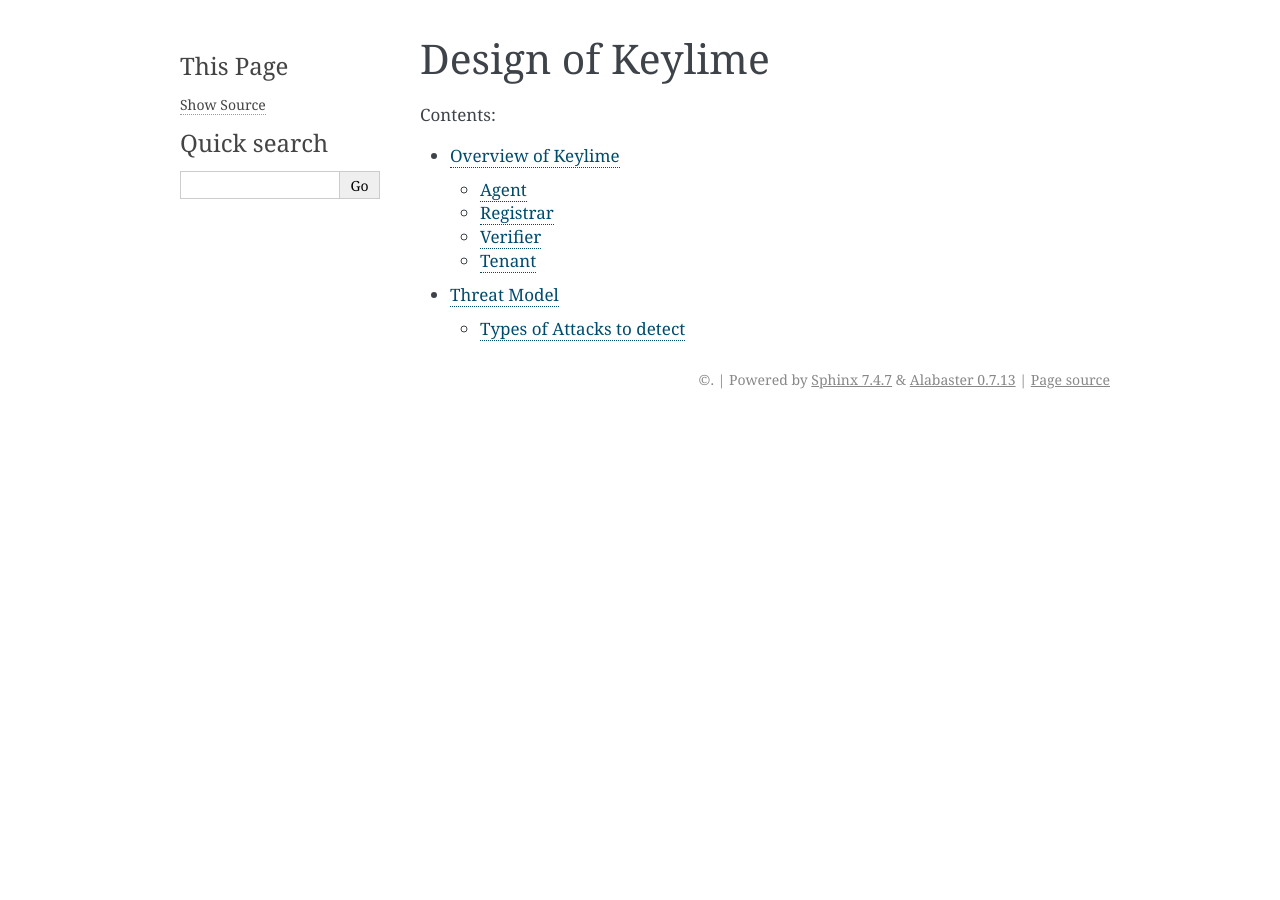
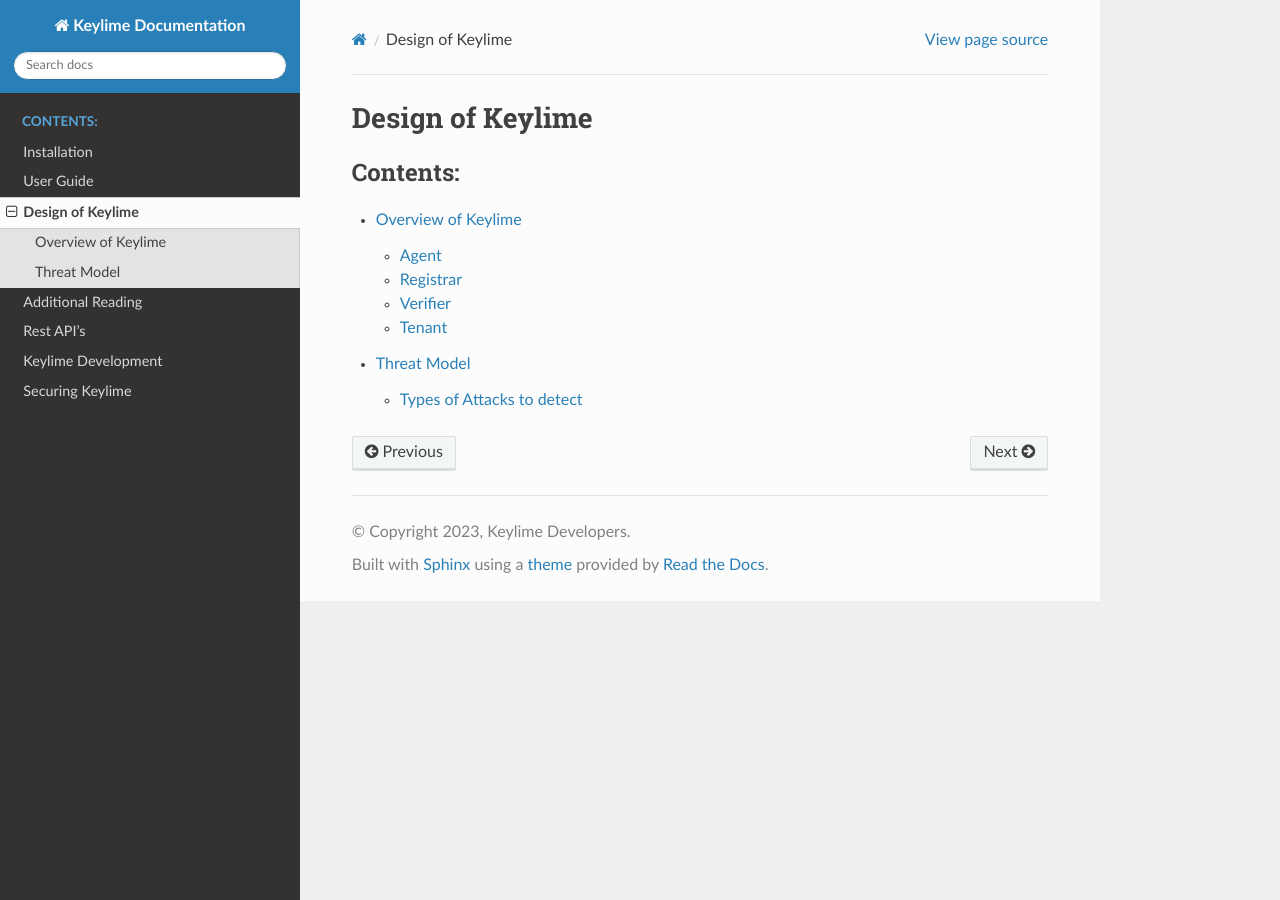
Before and after one commit to keylime/keylime, a Sphinx documentation site: the page built from docs/design.rst, in a window 1280 px wide. Built offline with Sphinx 7.4.7 and the Read the Docs theme 2.0.0, drawn with Linux system fonts in a browser that asks for light colours.

Commit message:
docs: fix conf.py
8b5decd accidentally also the variables used for Sphinx configuration.

Signed-off-by: Thore Sommer <mail@thson.de>

```diff
--- a/docs/conf.py
+++ b/docs/conf.py
@@ -1,3 +1,4 @@
+# pylint: disable=invalid-name
 # -*- coding: utf-8 -*-
 #
 # Configuration file for the Sphinx documentation builder.
@@ -19,14 +20,14 @@
 
 # -- Project information -----------------------------------------------------
 
-PROJECT = "Keylime Documentation"
-COPYRIGHT = "2022, Keylime Developers"
-AUTHOR = "Keylime Developers"
+project = "Keylime Documentation"
+copyright = "2023, Keylime Developers"
+author = "Keylime Developers"
 
 # The short X.Y version
-VERSION = ""
+version = ""
 # The full version, including alpha/beta/rc tags
-RELEASE = "7.8.0"
+release = "7.8.0"
 
 
 # -- General configuration ---------------------------------------------------
@@ -50,6 +51,7 @@
     "recommonmark",
     "notfound.extension",
     "sphinxcontrib.bibtex",
+    "sphinx_rtd_theme",
 ]
 bibtex_bibfiles = ["publications.bib"]
 
@@ -60,17 +62,17 @@
 # You can specify multiple suffix as a list of string:
 #
 # SOURCE_SUFFIX = ['.rst', '.md']
-SOURCE_SUFFIX = ".rst"
+source_suffix = ".rst"
 
 # The master toctree document.
-MASTER_DOC = "index"
+master_doc = "index"
 
 # The language for content autogenerated by Sphinx. Refer to documentation
 # for a list of supported languages.
 #
 # This is also used if you do content translation via gettext catalogs.
 # Usually you set "language" from the command line for these cases.
-LANGUAGE = None
+language = "en"
 
 # List of patterns, relative to source directory, that match files and
 # directories to ignore when looking for source files.
@@ -78,7 +80,7 @@
 exclude_patterns = ["_build", "Thumbs.db", ".DS_Store"]
 
 # The name of the Pygments (syntax highlighting) style to use.
-PYGMENTS_STYLE = None
+pygments_style = None
 
 
 # -- Options for HTML output -------------------------------------------------
@@ -87,7 +89,7 @@
 # a list of builtin themes.
 #
 # HTML_THEME = 'alabaster'
-HTML_THEME = "sphinx_rtd_theme"
+html_theme = "sphinx_rtd_theme"
 # Theme options are theme-specific and customize the look and feel of a theme
 # further.  For a list of options available for each theme, see the
 # documentation.
@@ -113,7 +115,7 @@
 # -- Options for HTMLHelp output ---------------------------------------------
 
 # Output file base name for HTML help builder.
-HTMLHELP_BASENAME = "KeylimeDocumentationdoc"
+htmlhelp_basename = "KeylimeDocumentationdoc"
 
 
 # -- Options for LaTeX output ------------------------------------------------
@@ -137,7 +139,7 @@
 # (source start file, target name, title,
 #  author, documentclass [howto, manual, or own class]).
 latex_documents = [
-    (MASTER_DOC, "KeylimeDocumentation.tex", "Keylime Documentation Documentation", "Keylime Developers", "manual"),
+    (master_doc, "KeylimeDocumentation.tex", "Keylime Documentation Documentation", "Keylime Developers", "manual"),
 ]
 
 
@@ -145,7 +147,7 @@
 
 # One entry per manual page. List of tuples
 # (source start file, name, description, authors, manual section).
-man_pages = [(MASTER_DOC, "keylimedocumentation", "Keylime Documentation Documentation", [AUTHOR], 1)]
+man_pages = [(master_doc, "keylimedocumentation", "Keylime Documentation Documentation", [author], 1)]
 
 
 # -- Options for Texinfo output ----------------------------------------------
@@ -155,10 +157,10 @@
 #  dir menu entry, description, category)
 texinfo_documents = [
     (
-        MASTER_DOC,
+        master_doc,
         "KeylimeDocumentation",
         "Keylime Documentation Documentation",
-        AUTHOR,
+        author,
         "KeylimeDocumentation",
         "One line description of project.",
         "Miscellaneous",
@@ -169,7 +171,7 @@
 # -- Options for Epub output -------------------------------------------------
 
 # Bibliographic Dublin Core info.
-EPUB_TITLE = PROJECT
+epub_title = project
 
 # The unique identifier of the text. This can be a ISBN number
 # or the project homepage.
```
